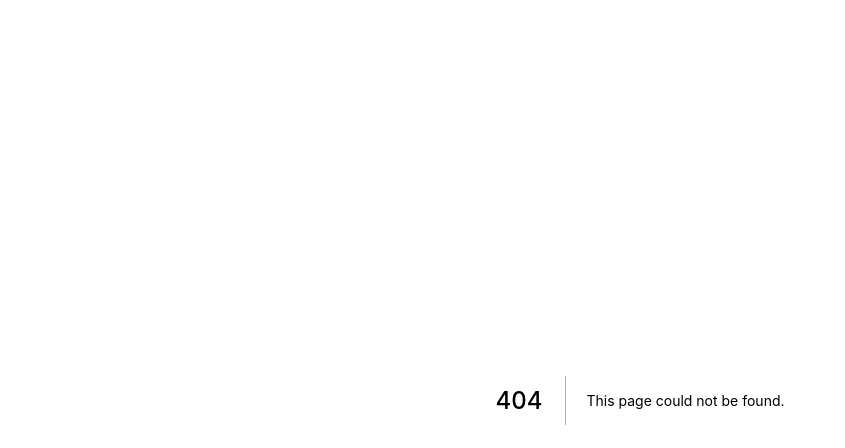
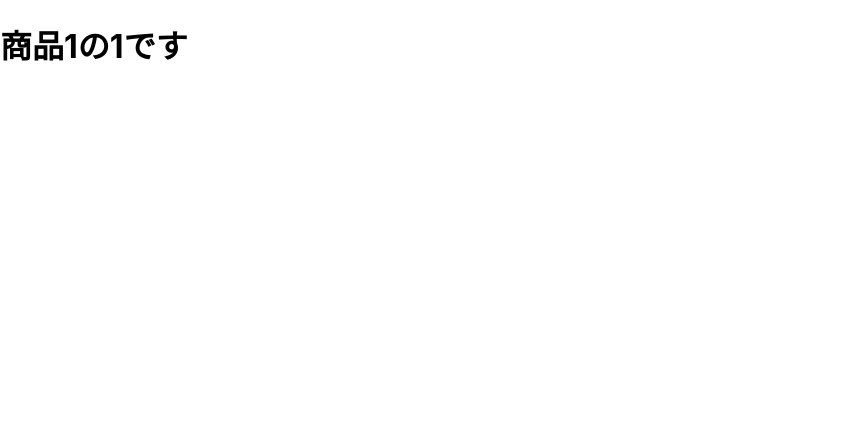
Before and after one commit to RajikuBlanc/next-myportfolio, a Next.js app: page /products/1/1 in a window 1280 px wide. Before the commit this address had no page. Shown: the top 448 px of the page, without its empty margins (0-845 px from the left). Built offline with nearby package versions, Linux system fonts and the light colour scheme.

Commit message:
commit useRouter

```diff
--- a/pages/products/[name].js
+++ b/pages/products/[name].js
@@ -1,7 +1,11 @@
+import { useRouter } from 'next/router';
+
 export default function Name() {
+  const router = useRouter();
+  console.log(router.query);
   return (
     <div>
-      <h1>商品のページです</h1>
+      <h1>商品{router.query.name}のページです</h1>
     </div>
   );
 }
--- /dev/null
+++ b/pages/products/[name]/[color].js
@@ -0,0 +1,14 @@
+import { useRouter } from 'next/router';
+
+export default function Color() {
+  const router = useRouter();
+  const { name, color } = router.query;
+
+  return (
+    <div>
+      <h1>
+        商品{name}の{color}です
+      </h1>
+    </div>
+  );
+}
```
